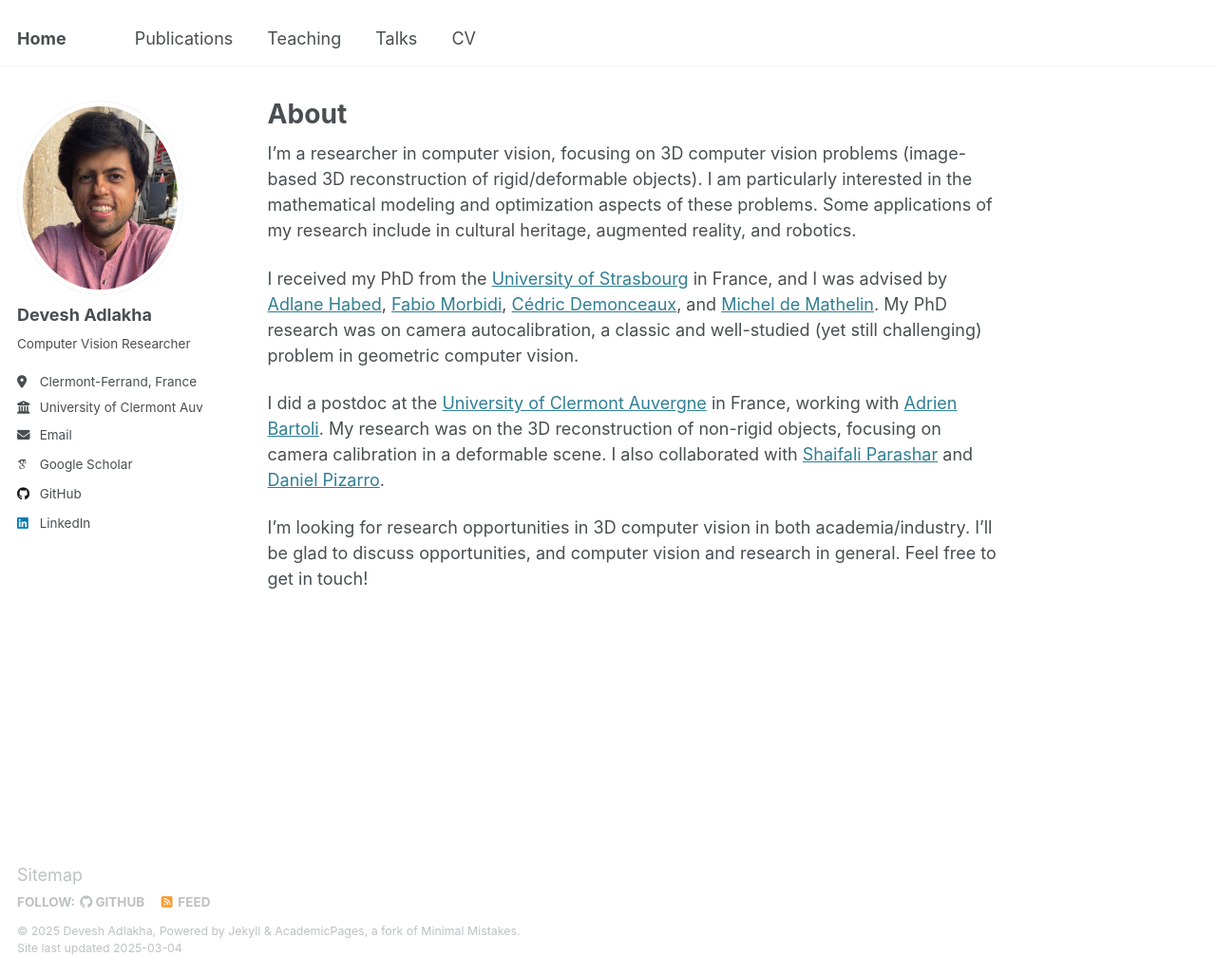
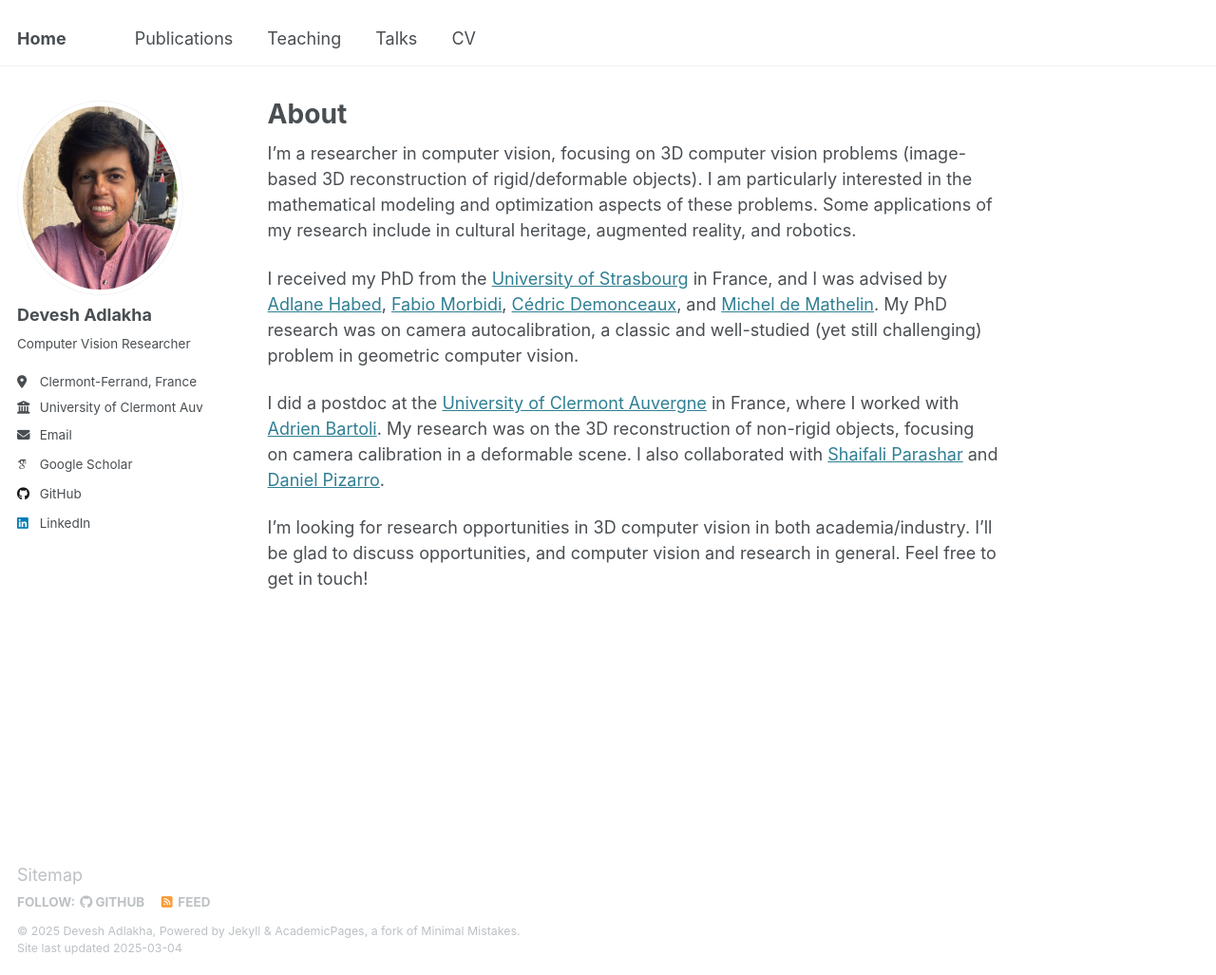
Before and after one commit to devadlakha/devadlakha.github.io, a Jekyll site: the page built from _pages/about.md, in a window 1280 px wide and 1027 px high. Shown: the whole window at 95% size. Built offline with Jekyll 4.4.1, drawn with Linux system fonts in a browser that asks for light colours; some web fonts are replaced.

Commit message:
Update about.md

```diff
--- a/_pages/about.md
+++ b/_pages/about.md
@@ -11,6 +11,6 @@ I'm a researcher in computer vision, focusing on 3D computer vision problems (im
 
 I received my PhD from the [University of Strasbourg](https://en.unistra.fr) in France, and I was advised by [Adlane Habed](https://habed.weebly.com), [Fabio Morbidi](https://home.mis.u-picardie.fr/~fabio/Index.html), [Cédric Demonceaux](https://sites.google.com/view/cedricdemonceaux/home), and [Michel de Mathelin](https://rdh.icube.unistra.fr/Michel_de_Mathelin_personal_web_page). My PhD research was on camera autocalibration, a classic and well-studied (yet still challenging) problem in geometric computer vision.
 
-I did a postdoc at the [University of Clermont Auvergne](https://www.uca.fr/en) in France, working with [Adrien Bartoli](https://encov.ip.uca.fr/ab/). My research was on the 3D reconstruction of non-rigid objects, focusing on camera calibration in a deformable scene. I also collaborated with [Shaifali Parashar](https://shaifaliparashar.github.io) and [Daniel Pizarro](https://www.uah.es/es/estudios/profesor/Daniel-Pizarro-Perez/).
+I did a postdoc at the [University of Clermont Auvergne](https://www.uca.fr/en) in France, where I worked with [Adrien Bartoli](https://encov.ip.uca.fr/ab/). My research was on the 3D reconstruction of non-rigid objects, focusing on camera calibration in a deformable scene. I also collaborated with [Shaifali Parashar](https://shaifaliparashar.github.io) and [Daniel Pizarro](https://www.uah.es/es/estudios/profesor/Daniel-Pizarro-Perez/).
 
 I'm looking for research opportunities in 3D computer vision in both academia/industry. I'll be glad to discuss opportunities, and computer vision and research in general. Feel free to get in touch!
```
